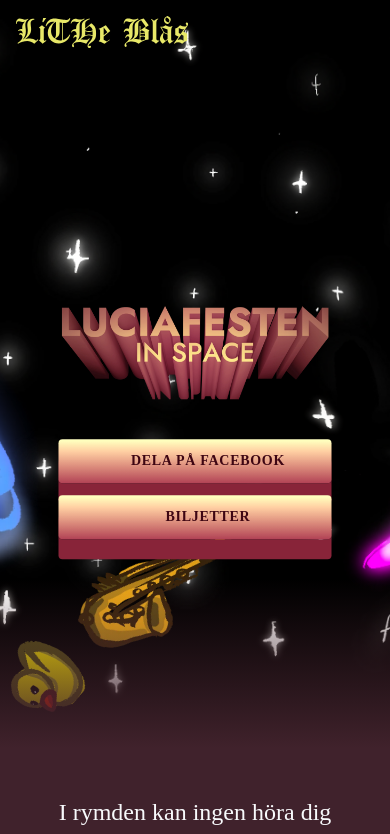
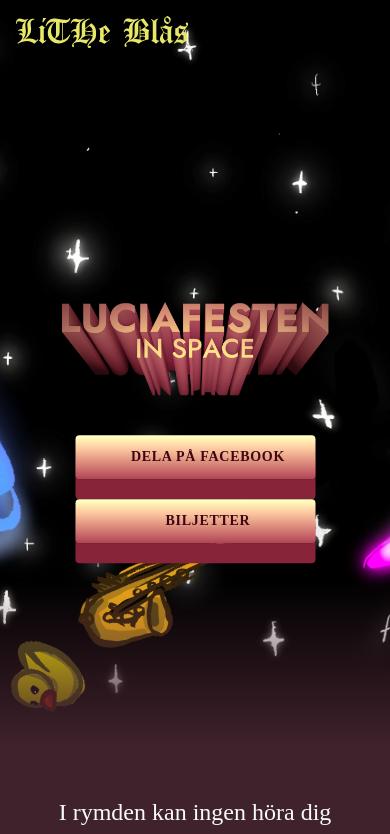
Before and after one commit to litheblas/luciafesten2025, a SvelteKit app: page / in a window 390 px wide. Shown: the top 834 px of the page. Built offline with nearby package versions, Linux system fonts and the light colour scheme.

Commit message:
update button size and gap

```diff
--- a/src/components/Hero.svelte
+++ b/src/components/Hero.svelte
@@ -263,7 +263,7 @@
 			<img style="width: 70vw; max-width: 1000px;" src="titel.webp" alt="LUCIAFESTEN - IN SPACE" />
 			<div class="mt-10 md:-mt-16 flex items-center justify-center">
 				<div
-					class="pointer-events-auto flex w-full flex-col justify-center gap-3 sm:w-max sm:flex-row"
+					class="pointer-events-auto flex w-full flex-col justify-center gap-5 sm:gap-3 max-w-[240px] sm:max-w-none sm:flex-row"
 				>
 					{@render buttons?.()}
 				</div>
```
